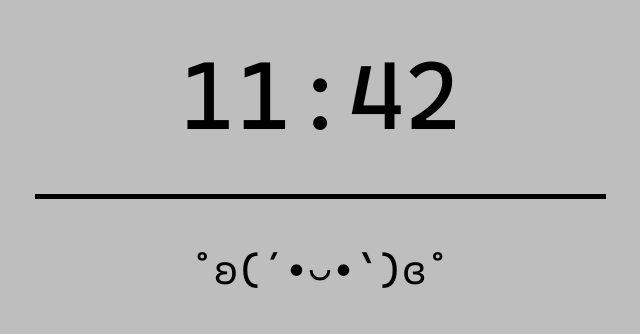
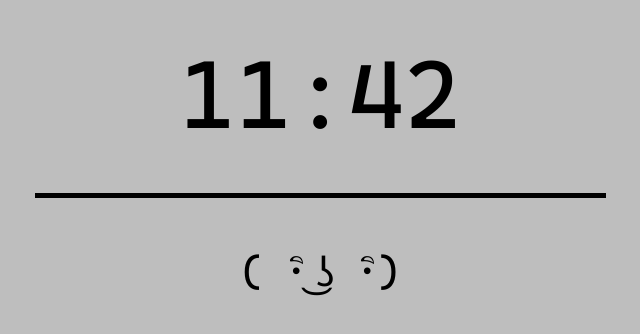
Before and after one commit to eX3eed/NewTabPage, a plain HTML site: page index.html in a window 1280 px wide. Shown: the part 240-574 px from the top of the page, without its empty margins (320-960 px from the left). Drawn offline with Linux system fonts and the light colour scheme.

Commit message:
add: getting emogies from fixed list

```diff
--- a/index.html
+++ b/index.html
@@ -10,7 +10,7 @@
     <div class="wrapper">
       <div id="time"></div>
       <div id="lane"></div>
-      <div id="smile">˚ʚ(´•◡•`)ɞ˚</div>
+      <div id="smile"></div>
     </div>
     <script src="script.js"></script>
   </body>
--- a/script.js
+++ b/script.js
@@ -1,4 +1,16 @@
 let getTime = document.getElementById("time");
+let getSmile = document.getElementById("smile");
+let random = Math.floor(Math.random() * 7)
+
+let smileList = {
+  0: "˚ʚ(´•◡•`)ɞ˚",
+  1: "(￢‿￢ )",
+  2: "ヽ(・∀・)ﾉ",
+  3: "。。。ミヽ(。＞＜)ノ",
+  4: "ฅ(•ㅅ•❀)ฅ",
+  5: "( ͡° ͜ʖ ͡°)",
+  6: "( ･ิ ͜ʖ ･ิ)"
+}
 
 let options = {
   hour: "numeric",
@@ -11,3 +23,5 @@ setInterval(() => {
   let time = date.toLocaleString("ru-RU", options);
   getTime.innerHTML = time;
 }, 1);
+
+getSmile.innerHTML = smileList[random];
```
